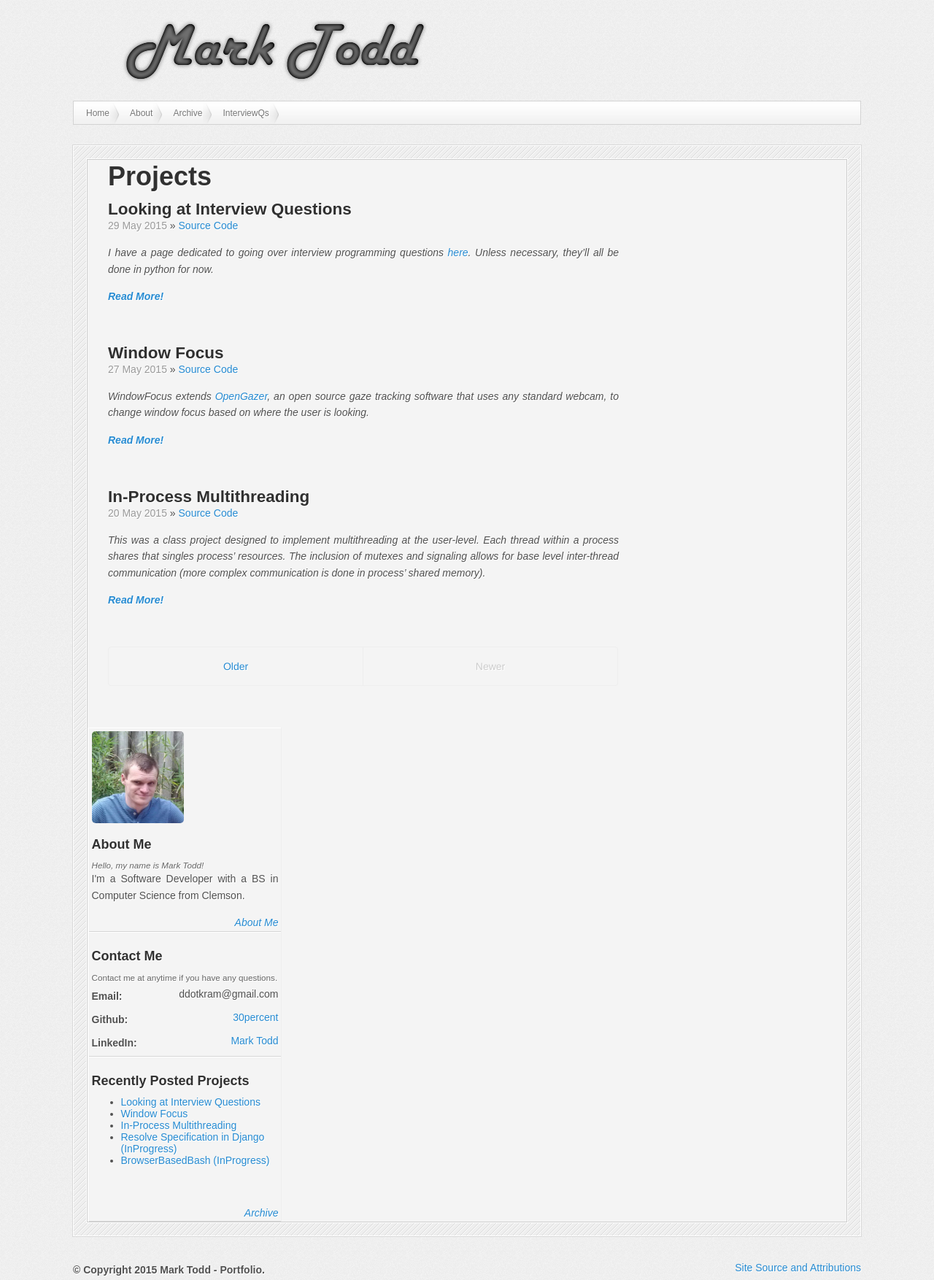
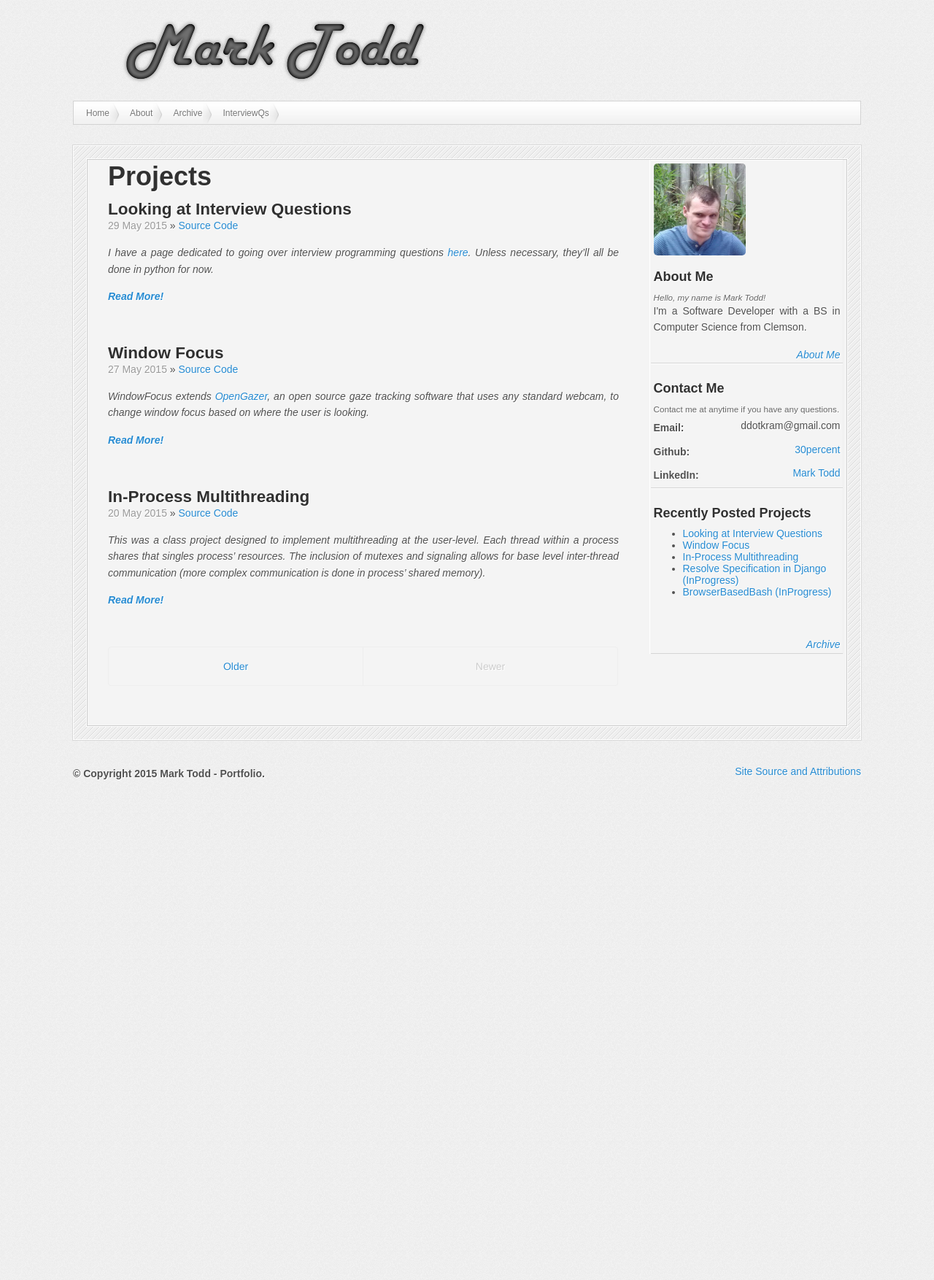
Before and after one commit to 30percent/30percent.github.io, a Jekyll site: the page built from index.html, in a window 1280 px wide. Shown: the whole page at 73% size. Built offline with Jekyll 4.4.1, drawn with Linux system fonts in a browser that asks for light colours; nearby versions of some CDN libraries; the list of posts is cut into pages by our own code; after the commit the page ends 1074 px from its top, so only the background shows below that.

Commit message:
quick correction to css

```diff
--- a/_sass/_experience.scss
+++ b/_sass/_experience.scss
@@ -25,7 +25,7 @@ div.skill_list {
 
   // element set to hold experience information, has-contents class appended by js
   .exp-context .has-contents {
-      border: .01em solid black;
+      border: 1px solid black;
       padding: .5em;
   }
 }
--- a/_sass/_layout.scss
+++ b/_sass/_layout.scss
@@ -38,6 +38,7 @@ footer {
 	padding-left: 2em;
 	width: 55em;
 	padding-right: 3em;
+	float: left;
 	//border-right:1px solid #DDDDDD;
 }
 
```
